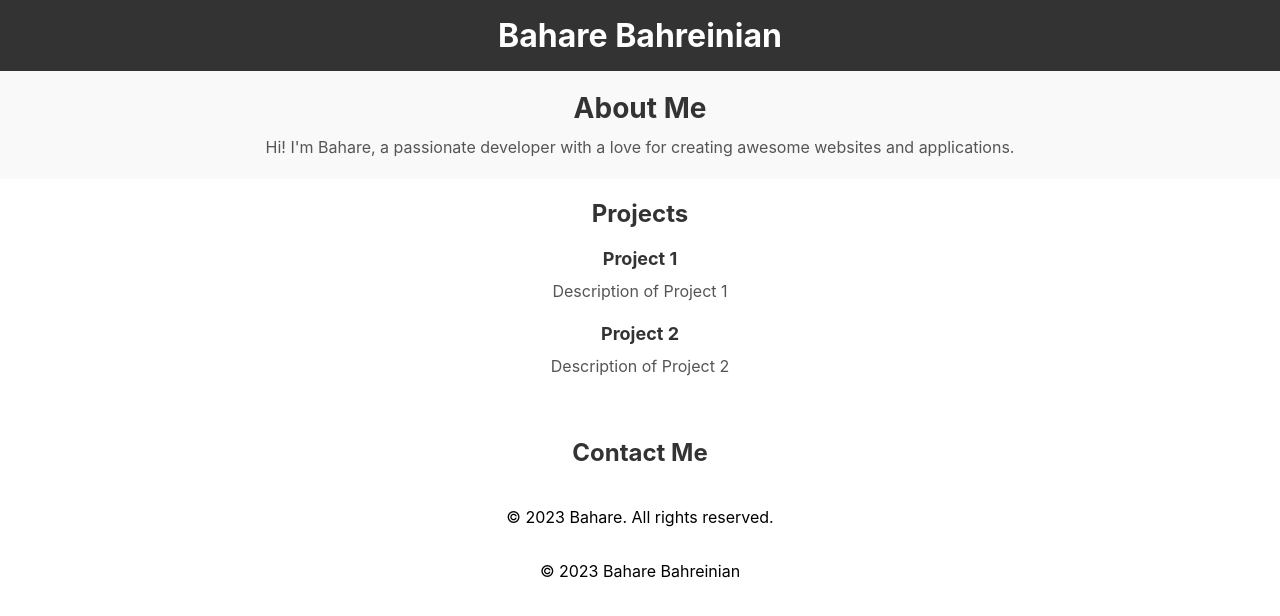
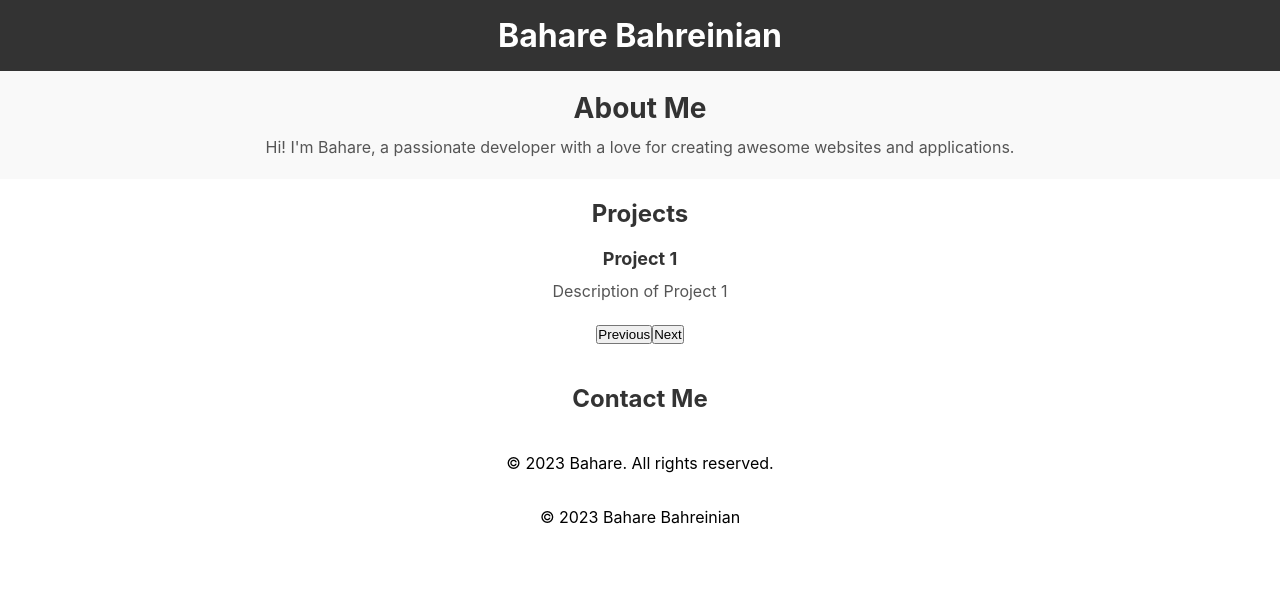
Before and after one commit to Bahare09/portfolio, a React (Create React App) app: page / in a window 1280 px wide. Shown: the top 616 px of the page. Built offline with nearby package versions, Linux system fonts and the light colour scheme.

Commit message:
project gallery

```diff
--- a/src/components/Projects.js
+++ b/src/components/Projects.js
@@ -1,17 +1,41 @@
-import React from "react";
+import React, { useState } from "react";
 import "./Style.css";
 
+const projectsData = [
+  {
+    title: "Project 1",
+    description: "Description of Project 1",
+  },
+  {
+    title: "Project 2",
+    description: "Description of Project 2",
+  },
+  // Add more projects as needed
+];
+
 const Projects = () => {
+  const [currentProject, setCurrentProject] = useState(0);
+
+  const handleNext = () => {
+    setCurrentProject((prevProject) => (prevProject + 1) % projectsData.length);
+  };
+
+  const handlePrevious = () => {
+    setCurrentProject((prevProject) =>
+      prevProject === 0 ? projectsData.length - 1 : prevProject - 1
+    );
+  };
+
   return (
     <section id="projects">
       <h2>Projects</h2>
       <div className="project">
-        <h3>Project 1</h3>
-        <p>Description of Project 1</p>
+        <h3>{projectsData[currentProject].title}</h3>
+        <p>{projectsData[currentProject].description}</p>
       </div>
-      <div className="project">
-        <h3>Project 2</h3>
-        <p>Description of Project 2</p>
+      <div className="buttons">
+        <button onClick={handlePrevious}>Previous</button>
+        <button onClick={handleNext}>Next</button>
       </div>
     </section>
   );
```
